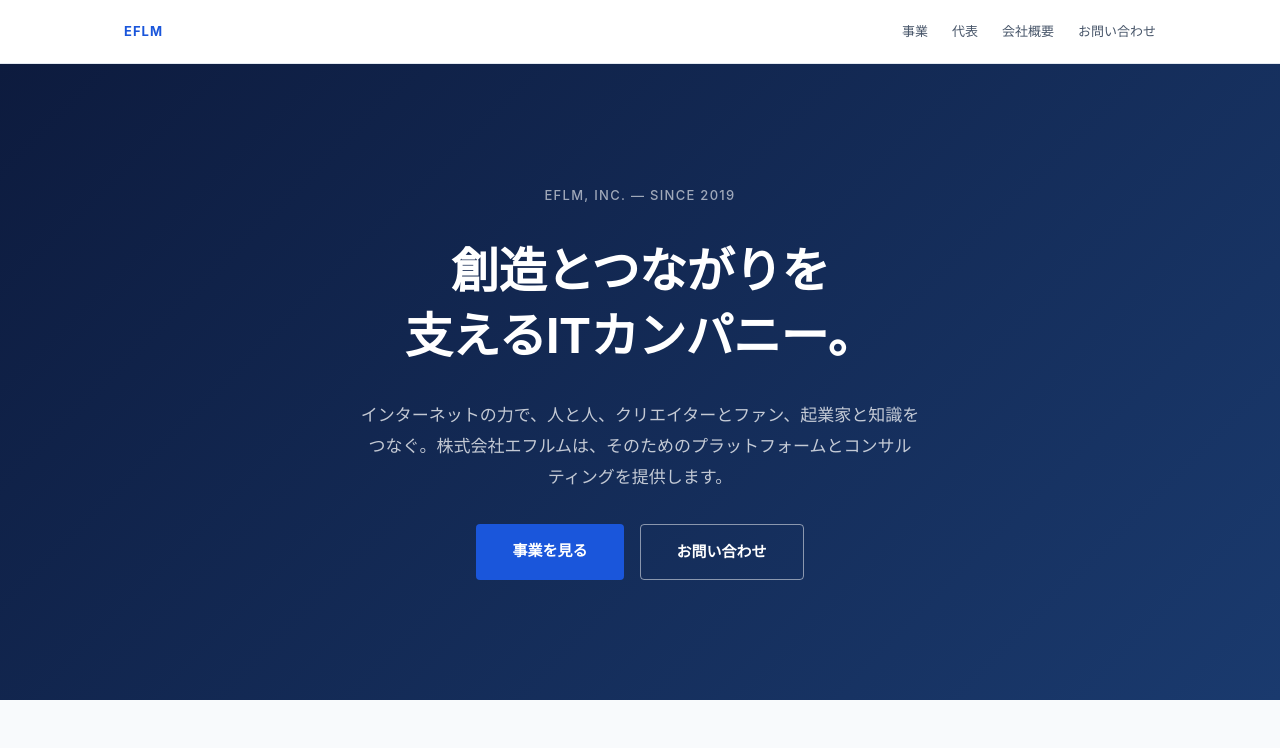
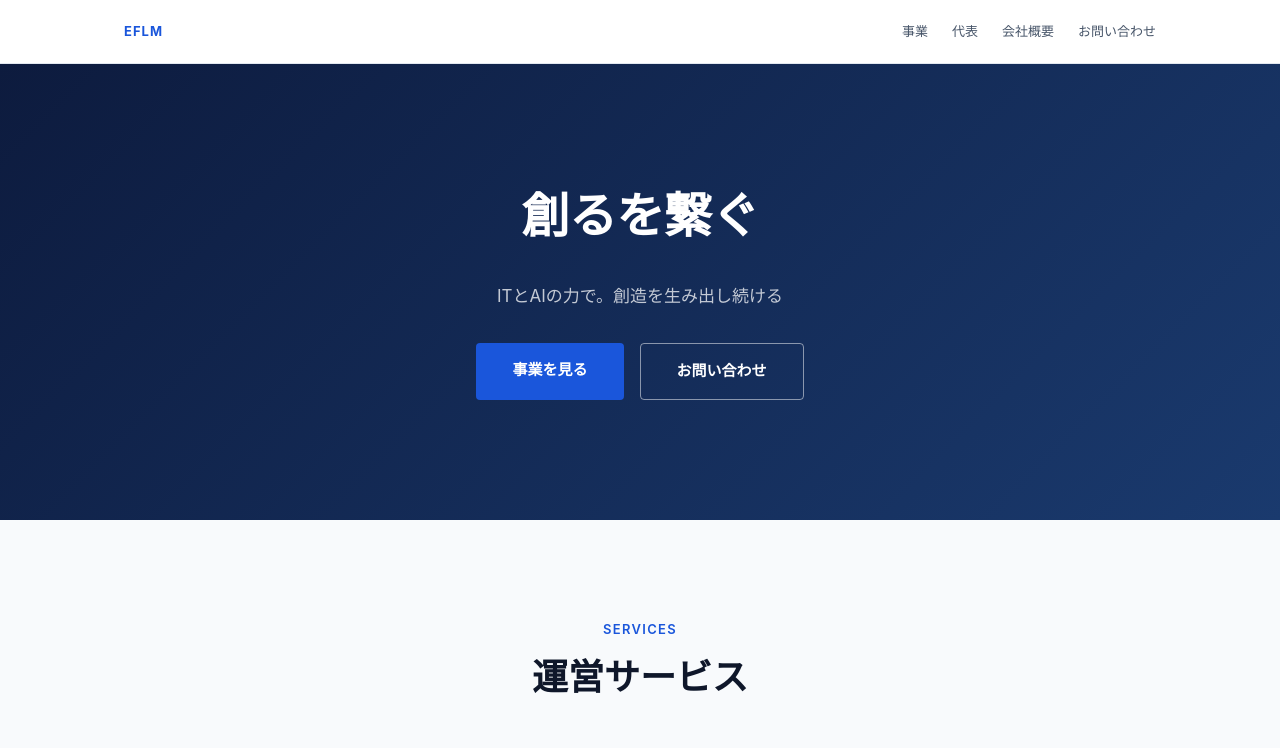
Before and after one commit to yuuya1986/CorporatePage, a plain HTML site: page index.html in a window 1280 px wide. Shown: the top 748 px of the page. Drawn offline with Linux system fonts and the light colour scheme.

Commit message:
ヒーローセクションのキャッチコピーを更新
Made-with: Cursor

```diff
--- a/index.html
+++ b/index.html
@@ -35,9 +35,8 @@
     <!-- ─── Hero ─────────────────────────────────────────── -->
     <section class="section-hero" aria-labelledby="hero-title">
       <div class="container">
-        <p class="hero-eyebrow">eFLM, Inc. — Since 2019</p>
-        <h1 class="hero-title" id="hero-title">創造とつながりを<br>支えるITカンパニー。</h1>
-        <p class="hero-sub">インターネットの力で、人と人、クリエイターとファン、起業家と知識をつなぐ。株式会社エフルムは、そのためのプラットフォームとコンサルティングを提供します。</p>
+        <h1 class="hero-title" id="hero-title">創るを繋ぐ</h1>
+        <p class="hero-sub">ITとAIの力で。創造を生み出し続ける</p>
         <div style="display:flex;gap:16px;flex-wrap:wrap;justify-content:center;">
           <a href="#services" class="btn btn-primary">事業を見る</a>
           <a href="#contact" class="btn btn-outline">お問い合わせ</a>
```
